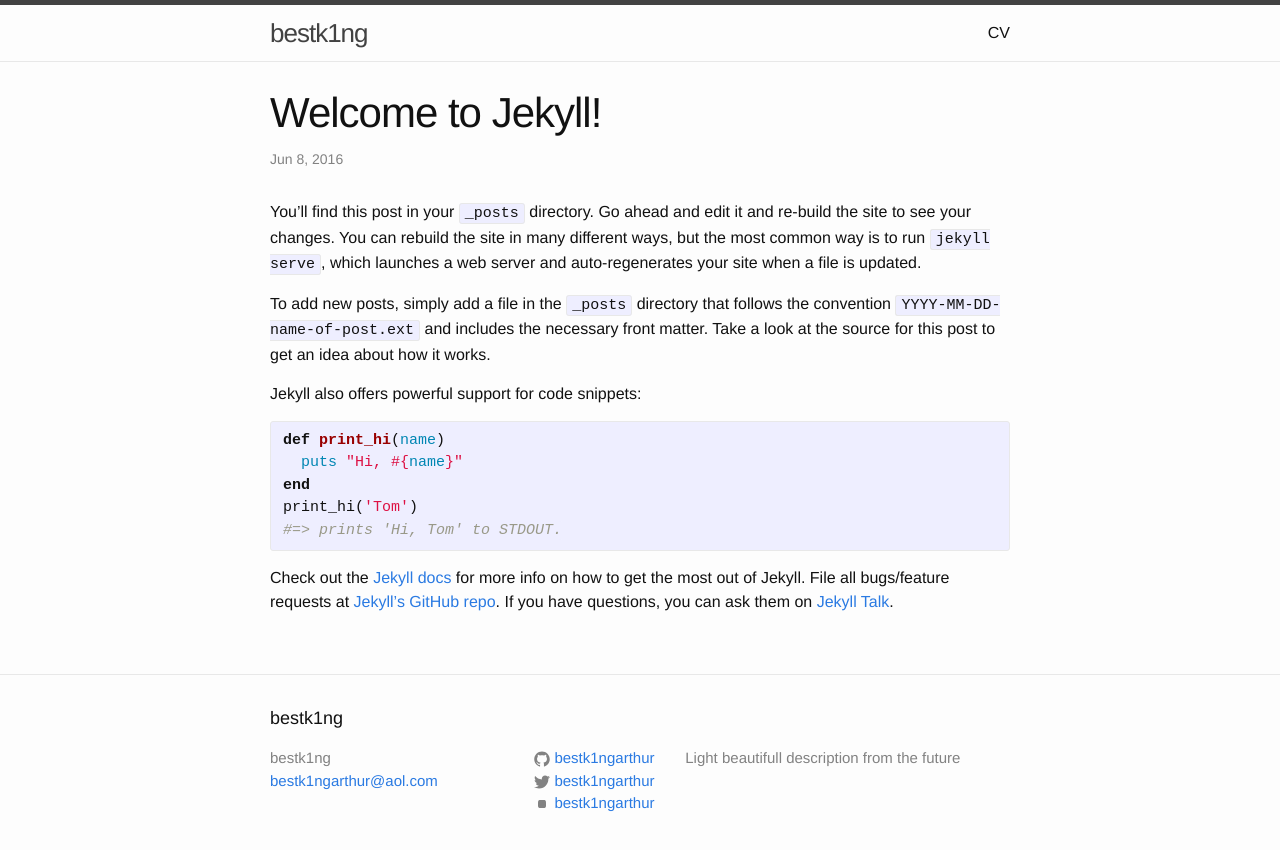
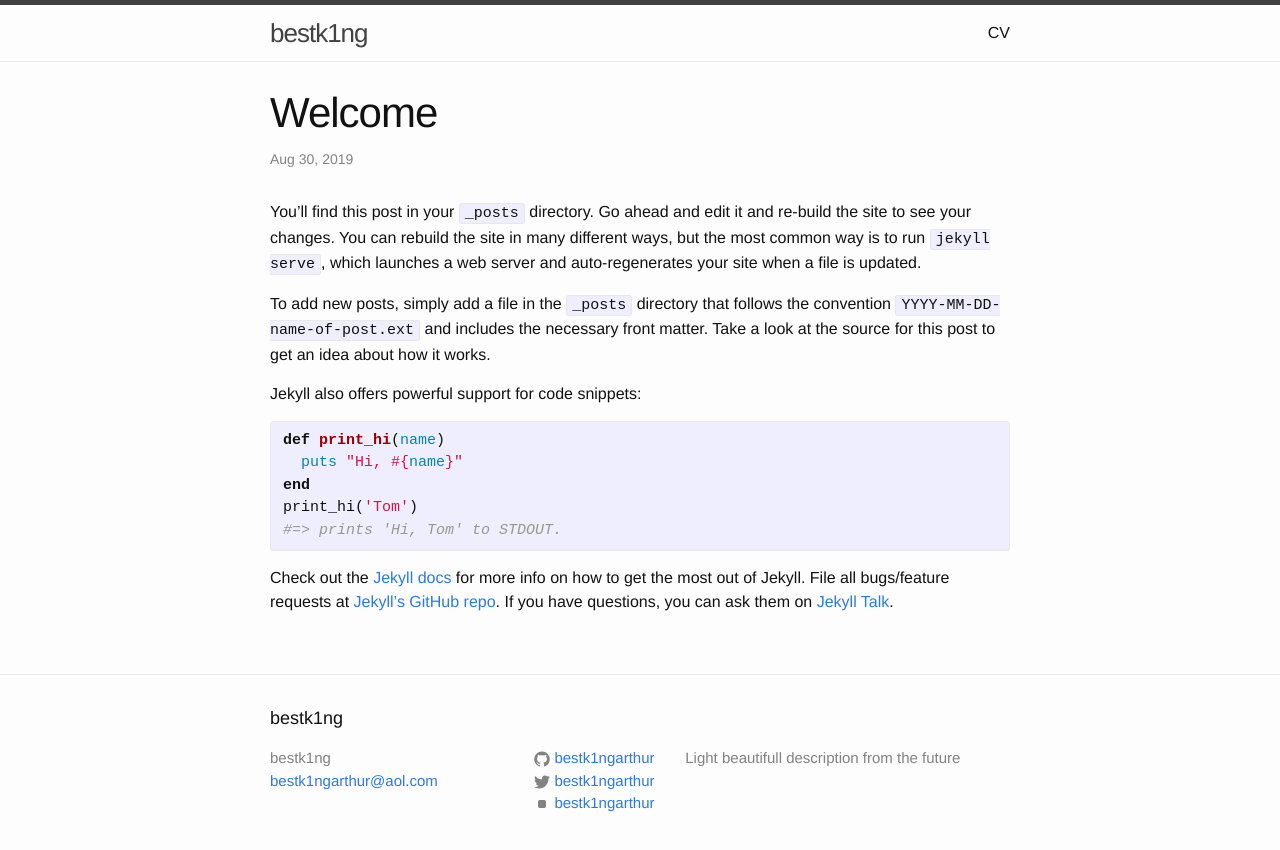
Before and after one commit to bestK1ngArthur/bestK1ngArthur.github.io, a Jekyll site: the page built from _posts/2019-08-30-welcome.markdown, in a window 1280 px wide. Shown: the top 850 px of the page. Built offline with Jekyll 4.4.1, drawn with Linux system fonts in a browser that asks for light colours.

Commit message:
Add test post

```diff
--- a/_posts/2016-06-08-welcome-to-jekyll.markdown
+++ b/_posts/2019-08-30-welcome.markdown
@@ -1,8 +1,8 @@
 ---
 layout: post
-title:  "Welcome to Jekyll!"
-date:   2016-06-08 09:29:07 -0400
-categories: jekyll update
+title:  "Welcome"
+date:   2019-08-30 12:00:00 -0400
+categories: home-assistant
 ---
 You’ll find this post in your `_posts` directory. Go ahead and edit it and re-build the site to see your changes. You can rebuild the site in many different ways, but the most common way is to run `jekyll serve`, which launches a web server and auto-regenerates your site when a file is updated.
 
```
